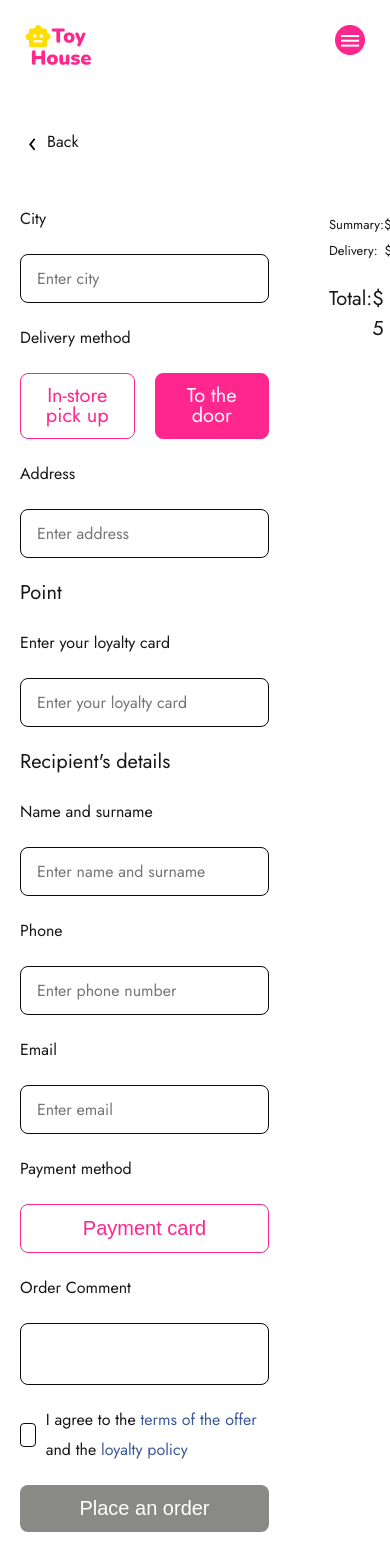
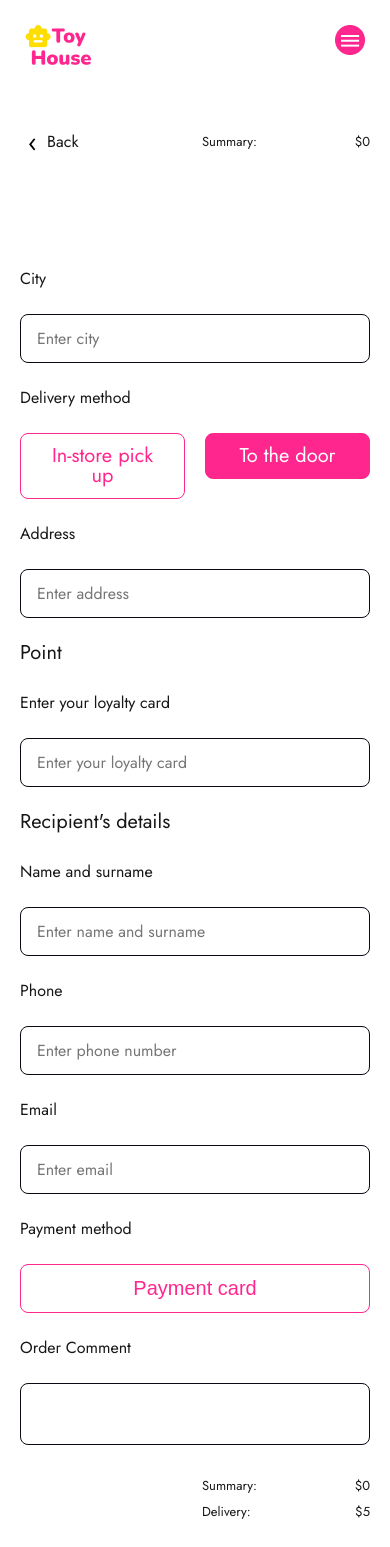
Before and after one commit to Ivanna-Kutsovol/ToyHouse, a Next.js app: page /cart in a window 390 px wide. Shown: the top 1547 px of the page. Built offline with nearby package versions, Linux system fonts and the light colour scheme.

Commit message:
feat(styles): add responsive layout for cart page

```diff
--- a/src/app/cart/page.module.scss
+++ b/src/app/cart/page.module.scss
@@ -9,6 +9,9 @@
         justify-content: space-between;
         gap: 60px;
         position: relative;
+        @include tablet{
+            flex-direction: column-reverse;
+        }
     }
     &__totalContainer{
         display: flex;
@@ -20,21 +23,52 @@
         flex-direction: column;
         padding: 12px 0 0 0;
         gap: 8px;
+        @include tablet{
+            align-items: end;
+        }
+        @include mobile{
+            align-items: stretch;
+        }
     }
     &__line{
         justify-content: space-between;
         display: flex;
         flex-direction: row;
+        @include tablet{
+            gap: 20vw;
+            align-items: center;
+            justify-content: end;
+        }
+        @include mobile{
+            justify-content: space-between;
+        }
     }
     &__labelTotal,
     &__valueTotal{
         font-size: 20px;
         line-height: 30px;
+        @include tablet{
+            width: 45px;
+            text-align: start;
+        }
+        @include mobile{
+            font-size: 16px;
+        }
     }
     &__label,
     &__value{
         font-size: 13px;
         line-height: 18px;
+        @include tablet{
+            width: 45px;
+            text-align: start;
+        }
+    }
+    &__value,
+    &__valueTotal{
+        @include tablet{
+            text-align: end;
+        }
     }
     &__input{
         display: flex;
@@ -76,6 +110,10 @@
 
             &:hover{
                 background-color: #ffe6f2;
+            }
+            @include mobile{
+                padding: 10px 20px;
+                font-size: 16px;
             }
         }
         &__paymentButton,
@@ -145,6 +183,17 @@
         flex-direction: row;
         gap: 10px;
         align-items: center;
+    }
+    &__products{
+        display: flex;
+        flex-direction: column;
+        gap: 36px;
+    }
+    &__backAndSummary{
+        display: flex;
+        flex-direction: row;
+        justify-content: space-between;
+        align-items: center
     }
 }
 
--- a/src/app/cart/page.tsx
+++ b/src/app/cart/page.tsx
@@ -20,9 +20,21 @@ const Cart = () => {
     const [renderAlert, setRenderAlert] = useState(false);
     const { dataState, handleChange } = useStorage();
     const router = useRouter();
+    const [widthWindow, setWidthWindow] = useState(0);
 
     const parentRef = useRef<HTMLFormElement>(null);
     const productRef = useRef<HTMLDivElement>(null);
+
+    useEffect(() => {
+            if (typeof window === "undefined") return;
+
+            const handeResize = () => setWidthWindow(window.innerWidth);
+
+            handeResize();
+            window.addEventListener("resize", handeResize);
+
+            return () => window.removeEventListener("resize", handeResize);
+        }, [])
 
     useEffect(() => {
         const parent = parentRef.current;
@@ -46,7 +58,7 @@ const Cart = () => {
             const productHeight = product.offsetHeight;
             const parentHeight = parent.offsetHeight;
             const scrollTop = window.scrollY;
-            const offsetTop = 70;
+            const offsetTop = 80;
 
             let offsetRight = window.innerWidth >= 1440 ? 165 : 50;
 
@@ -133,7 +145,17 @@ const Cart = () => {
 
     return (
         <section className={stl.cart}>
-            <Link className={stl.back} href="/">Back</Link>
+            {widthWindow < 1024 ? (
+                <div className={stl.cart__backAndSummary}>
+                    <Link className={stl.back} href="/">Back</Link>
+                    <div className={stl.cart__line}>
+                        <p className={stl.cart__label}>Summary:</p>
+                        <p className={stl.cart__value}>${totalPrice()}</p>
+                    </div>
+                </div>
+            ) :(
+                <Link className={stl.back} href="/">Back</Link>
+            )}
             <section className={stl.cart__main} ref={parentRef}>
                 <form className={stl.cart__form} onSubmit={handleSubmit(onSubmit)}>
                     <section className={stl.cart__sectionForm}>
@@ -234,6 +256,30 @@ const Cart = () => {
                             <textarea id="comments" className={`${stl.cart__form__input} ${stl.cart__form__inputComments}` }
                             {...register("comments", {required: false, maxLength: 200})}/>
                         </div>
+                        {widthWindow < 1024 &&
+                        <div className={stl.cart__totalContainer}>
+                        <div className={stl.cart__summary}>
+                            <div className={stl.cart__line}>
+                                <p className={stl.cart__label}>Summary:</p>
+                                <p className={stl.cart__value}>${totalPrice()}</p>
+                            </div>
+                            <div className={stl.cart__line}>
+                                <p className={stl.cart__label}>Delivery:</p>
+                                <p className={stl.cart__value}>${deliveryFee()}</p>
+                            </div>
+                                {discount > 0 &&
+                                    <div className={stl.cart__line}>
+                                        <p className={stl.cart__label}>Promocode: </p>
+                                        <p className={stl.cart__value}> ${totalDiscount()}</p>
+                                    </div>
+                                }
+                        </div>
+                        <div className={stl.cart__line}>
+                            <span className={stl.cart__labelTotal}>Total:</span>
+                            <p className={stl.cart__valueTotal}>$ {finalTotal()} </p>
+                        </div>
+                    </div>
+                    }
                         <div className={stl.cart__inputCheckbox}>
                             <input type="checkbox" className={stl.cart__form__inputCheckbox} id="agreeToTerms" {...register('agreeToTerms', {required: true})}/>
                             <label className={stl.cart__form__label} htmlFor="agreeToTerms">I agree to the <span className={stl.cart__form__link}>terms of the offer </span>and the <span className={stl.cart__form__link}>loyalty policy</span></label>
@@ -264,7 +310,8 @@ const Cart = () => {
                         variant='cart'
                     />
                     ))}
-                    <div className={stl.cart__totalContainer}>
+                    {widthWindow >= 1024 &&
+                        <div className={stl.cart__totalContainer}>
                         <div className={stl.cart__summary}>
                             <div className={stl.cart__line}>
                                 <p className={stl.cart__label}>Summary:</p>
@@ -286,6 +333,7 @@ const Cart = () => {
                             <p className={stl.cart__valueTotal}>$ {finalTotal()} </p>
                         </div>
                     </div>
+                    }
                 </aside>
             </section>
         </section>
--- a/src/components/card/productCard.module.scss
+++ b/src/components/card/productCard.module.scss
@@ -167,11 +167,22 @@
     &--cart{
         flex-direction: row;
         gap: 16px;
-        padding: 24px 0 ;
+        padding: 0 ;
         width: 525px;
         height: 210px;
         box-shadow: none;
         cursor: default;
+
+        @include desktop{
+            width: 400px;
+            height: 180px;
+            padding: 0;
+        }
+        @include mobile{
+            width: 330px;
+            height: 145px;
+            gap: 10px;
+        }
         .card{
             &__info{
                 gap: 9px;
@@ -184,10 +195,18 @@
                 width: 180px;
                 height: 180px;
                 padding: 20px 30px;
+                @include mobile{
+                    width: 145px;
+                    height: 145px;
+                }
             }
             &__img{
                 width: 100px;
                 height: 140px;
+                @include mobile{
+                    width: 80px;
+                    height: 110px;
+                }
             }
             &__buttons{
                 display: flex;
@@ -198,6 +217,9 @@
             &__price{
                 font-size: 15px;
                 line-height: 36px;
+                @include mobile{
+                    line-height: normal;
+                }
             }
             &__footer{
                 display: flex;
@@ -213,16 +235,35 @@
                     width: 30px;
                     height: 30px;
                     font-size: 20px;
+                    @include mobile{
+                        width: 25px;
+                        height: 25px;
+                    }
                 }
                 &__text{
                     font-size: 20px;
                     font-weight: bolder;
                     width: 20px;
+                    text-align: center;
+                    @include mobile{
+                        font-size: 16px;
+                        width: 15px;
+                    }
                 }
             }
             &__name{
                 &:hover{
                     text-decoration: none;
+                }
+                @include mobile{
+                    font-size: 15px;
+                    height: fit-content;
+                }
+            }
+            &__description{
+                @include mobile{
+                    font-size: 12px;
+                    line-height: normal;
                 }
             }
         }
```
